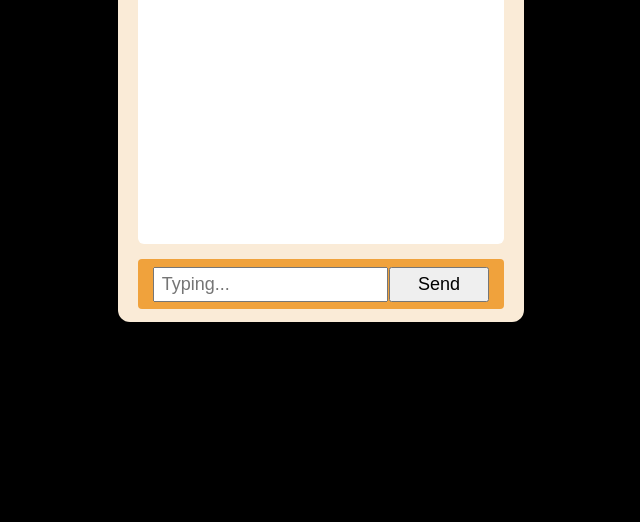
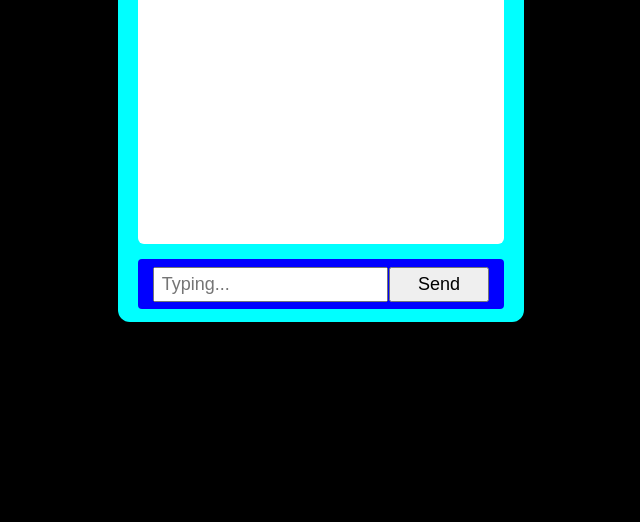
Before and after one commit to MrKadirov77/chatapp, a plain HTML site: page index.html in a window 1280 px wide. Shown: the part 278-800 px from the top of the page, without its empty margins (319-959 px from the left). Drawn offline with Linux system fonts and the light colour scheme.

Commit message:
change colors

```diff
--- a/style.css
+++ b/style.css
@@ -15,7 +15,7 @@
 .main{
     max-width: 60%;
     height: 400px;
-    background: antiquewhite;
+    background: aqua;
     border-radius: 12px;
     padding: 20px;
 
@@ -35,7 +35,7 @@
 .form__box{
     width: 100%;
     height: 50px;
-    background-color: #f0a23c;
+    background-color: blue;
     border-radius: 4px;
     display: flex;
     align-items: center;
```
